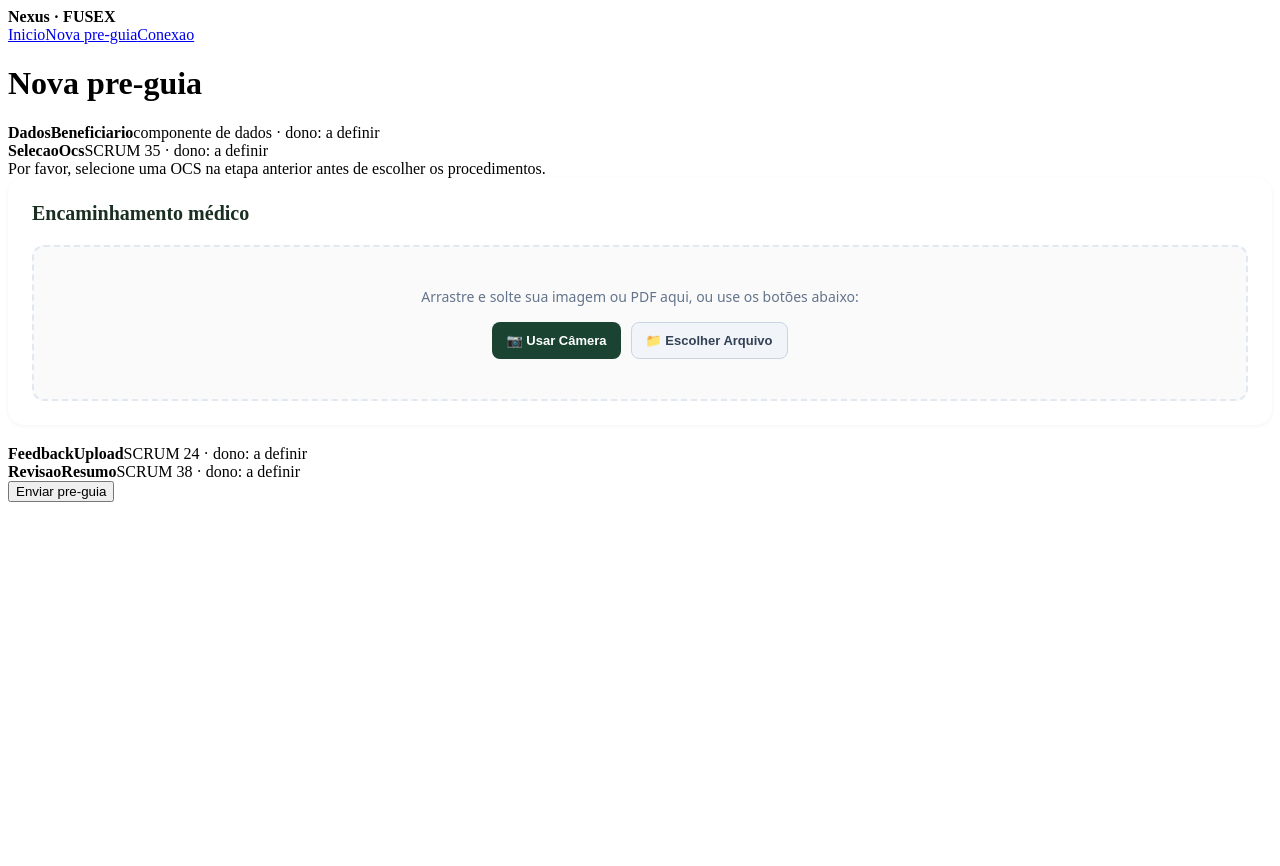
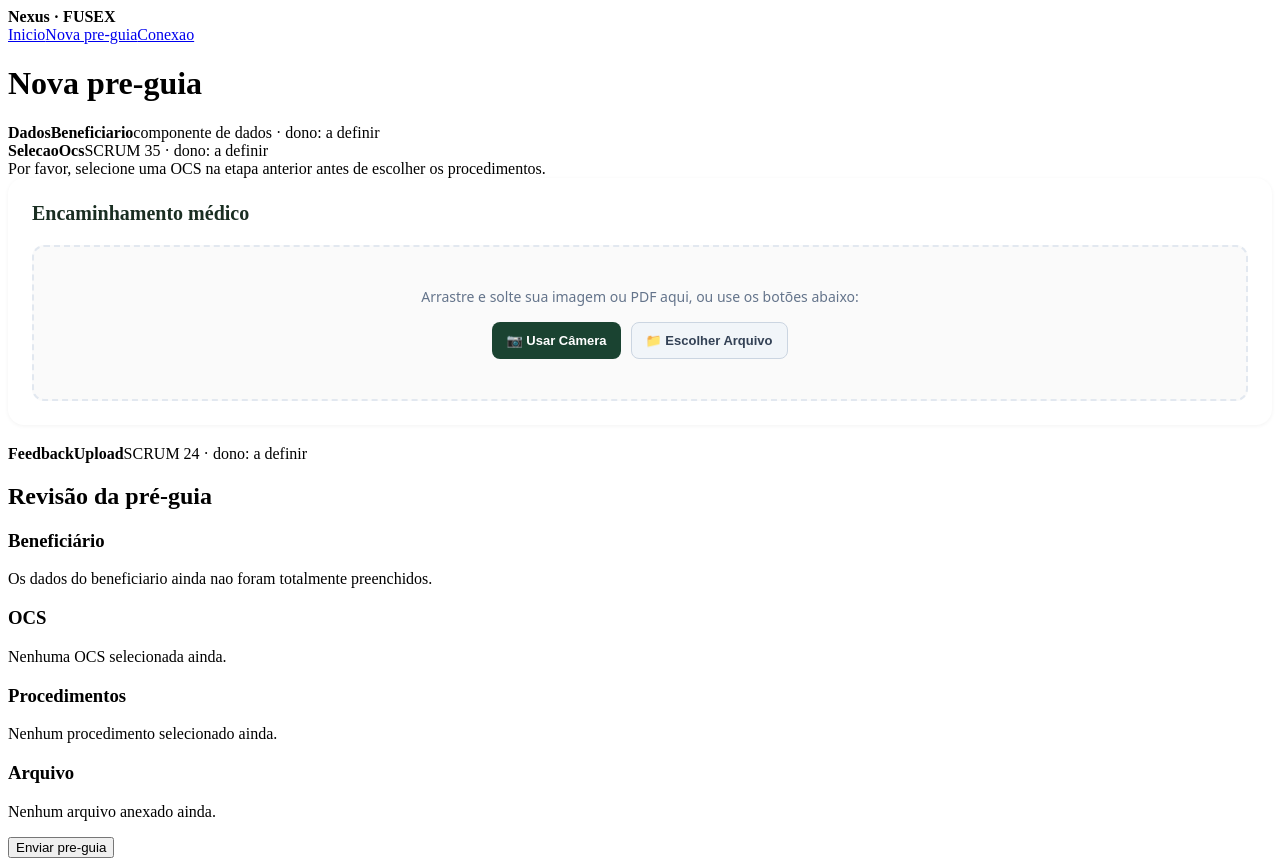
Before and after one commit to DATASQUAD-3SEM/BD_3S_FRONTEND, a React (Vite) app: page /pre-guias/nova in a window 1280 px wide. Before the commit the page ends 800 px from the top, so only its background shows below. Built offline with nearby package versions, Linux system fonts and the light colour scheme; the HTML template or start-up script is replaced by a standard one.

Commit message:
feat(revisao): [SCRUM-38] implementa o componente RevisaoResumo em modo somente leitura

```diff
--- a/src/features/preguia/NovaPreGuiaPage/components/RevisaoResumo.tsx
+++ b/src/features/preguia/NovaPreGuiaPage/components/RevisaoResumo.tsx
@@ -1,12 +1,118 @@
-import EmConstrucao from '../../../../shared/components/EmConstrucao'
+import { useEffect, useState } from 'react'
+import { listarOcs, listarProcedimentosDaOcs } from '../../../ocs/api'
+import type { Ocs, ProcedimentoExame } from '../../../../shared/types/domain'
 import type { NovaPreGuiaForm } from '../types'
 
 interface Props {
   form: NovaPreGuiaForm
 }
 
-/** SCRUM 38 - resumo para conferir tudo antes de enviar. */
-// eslint-disable-next-line @typescript-eslint/no-unused-vars
-export default function RevisaoResumo(_props: Props) {
-  return <EmConstrucao nome="RevisaoResumo" task="SCRUM 38" />
+export default function RevisaoResumo({ form }: Props) {
+  const [ocs, setOcs] = useState<Ocs | null>(null)
+  const [procedimentos, setProcedimentos] = useState<ProcedimentoExame[]>([])
+  const [carregando, setCarregando] = useState(false)
+
+  useEffect(() => {
+    if (form.ocsId === null) {
+      setOcs(null)
+      setProcedimentos([])
+      return
+    }
+
+    let ativo = true
+    setCarregando(true)
+
+    Promise.all([
+      listarOcs().then((lista) => lista.find((o) => o.id === form.ocsId) ?? null),
+      listarProcedimentosDaOcs(form.ocsId),
+    ])
+      .then(([ocsEncontrada, procs]) => {
+        if (!ativo) return
+        setOcs(ocsEncontrada)
+        setProcedimentos(procs.filter((p) => form.procedimentoIds.includes(p.id)))
+      })
+      .catch(() => {
+        if (!ativo) return
+        setOcs(null)
+        setProcedimentos([])
+      })
+      .finally(() => {
+        if (ativo) setCarregando(false)
+      })
+
+    return () => {
+      ativo = false
+    }
+  }, [form.ocsId, form.procedimentoIds])
+
+  const beneficiarioPreenchido =
+    form.beneficiario.nome &&
+    form.beneficiario.idade &&
+    form.beneficiario.precCp &&
+    form.beneficiario.cpf &&
+    form.beneficiario.telefone
+
+  return (
+    <div className="painel">
+      <h2>Revisão da pré-guia</h2>
+
+      <section>
+        <h3>Beneficiário</h3>
+        {beneficiarioPreenchido ? (
+          <ul>
+            <li>Nome: {form.beneficiario.nome}</li>
+            <li>Idade: {form.beneficiario.idade}</li>
+            <li>Prec-CP: {form.beneficiario.precCp}</li>
+            <li>CPF: {form.beneficiario.cpf}</li>
+            <li>Telefone: {form.beneficiario.telefone}</li>
+          </ul>
+        ) : (
+          <p>Os dados do beneficiario ainda nao foram totalmente preenchidos.</p>
+        )}
+      </section>
+
+      <section>
+        <h3>OCS</h3>
+        {form.ocsId === null ? (
+          <p>Nenhuma OCS selecionada ainda.</p>
+        ) : carregando ? (
+          <p>Carregando OCS...</p>
+        ) : ocs ? (
+          <p>{ocs.nome}</p>
+        ) : (
+          <p>OCS #{form.ocsId}</p>
+        )}
+      </section>
+
+      <section>
+        <h3>Procedimentos</h3>
+        {form.procedimentoIds.length === 0 ? (
+          <p>Nenhum procedimento selecionado ainda.</p>
+        ) : carregando ? (
+          <p>Carregando procedimentos...</p>
+        ) : procedimentos.length > 0 ? (
+          <ul>
+            {procedimentos.map((p) => (
+              <li key={p.id}>{p.terminologiaProcedimentoEvento}</li>
+            ))}
+          </ul>
+        ) : (
+          <ul>
+            {form.procedimentoIds.map((id) => (
+              <li key={id}>Procedimento #{id}</li>
+            ))}
+          </ul>
+        )}
+      </section>
+
+      <section>
+        <h3>Arquivo</h3>
+        {form.arquivo ? (
+          <p>{form.arquivo.name}</p>
+        ) : (
+          <p>Nenhum arquivo anexado ainda.</p>
+        )}
+      </section>
+    </div>
+  )
 }
```
